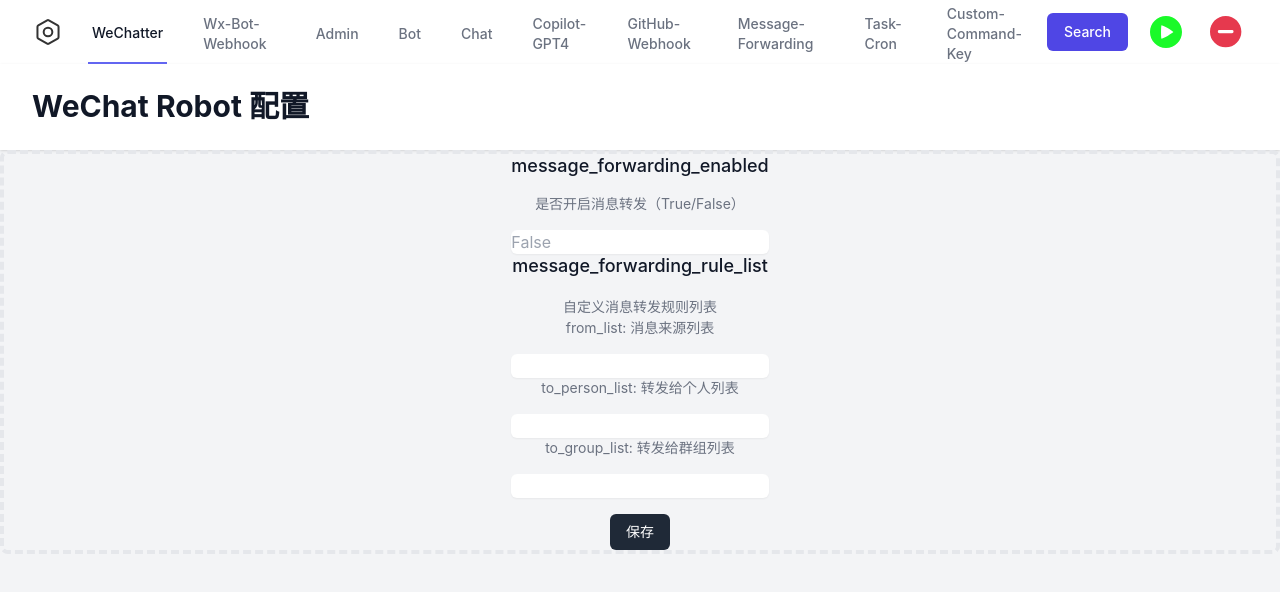
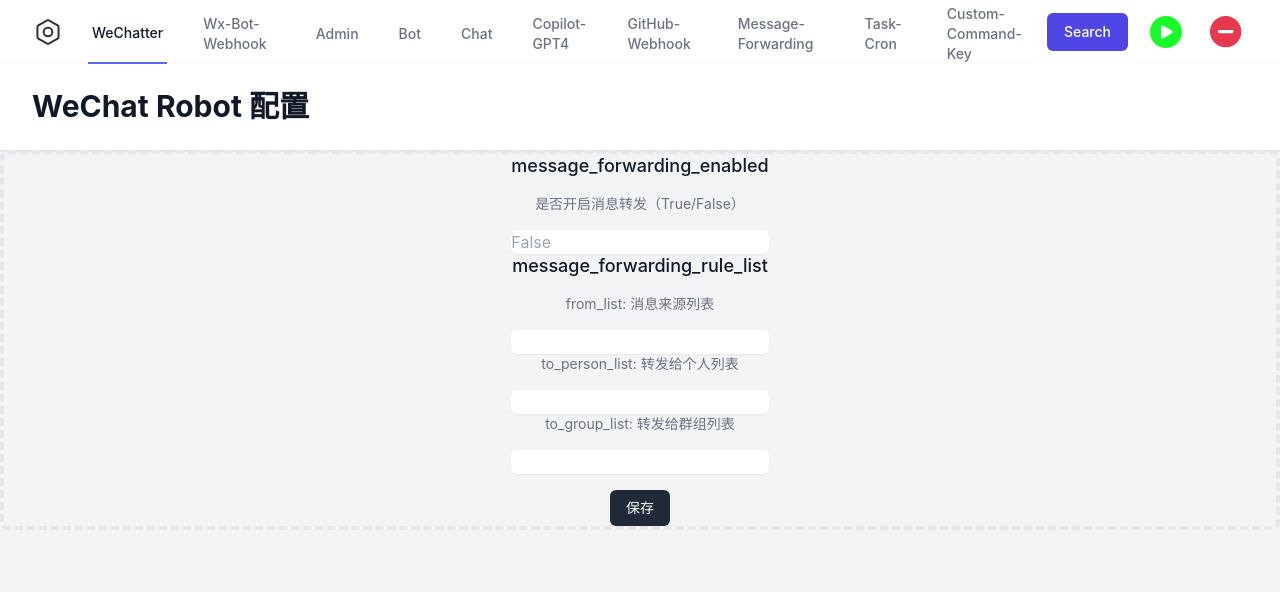
Before and after one commit to Cassius0924/WeChatter, a React (Create React App) app in the folder configweb/: page /message-forwarding in a window 1280 px wide. Shown: the top 592 px of the page. Built offline with nearby package versions, Linux system fonts and the light colour scheme; no server answers.

Commit message:
配置文件从ini变成yaml格式

```diff
--- a/configweb/src/ui/MessageForwarding.js
+++ b/configweb/src/ui/MessageForwarding.js
@@ -31,9 +31,6 @@ function MessageForwarding() {
                     <h3 className="mb-4 text-lg leading-6 font-medium text-gray-900">
                         message_forwarding_rule_list
                     </h3>
-                    <p2 className="mb-4 text-sm leading-5 text-gray-500">
-                        自定义消息转发规则列表
-                    </p2>
                     <p className="mb-4 text-sm leading-5 text-gray-500">
                         from_list: 消息来源列表
                     </p>
```
